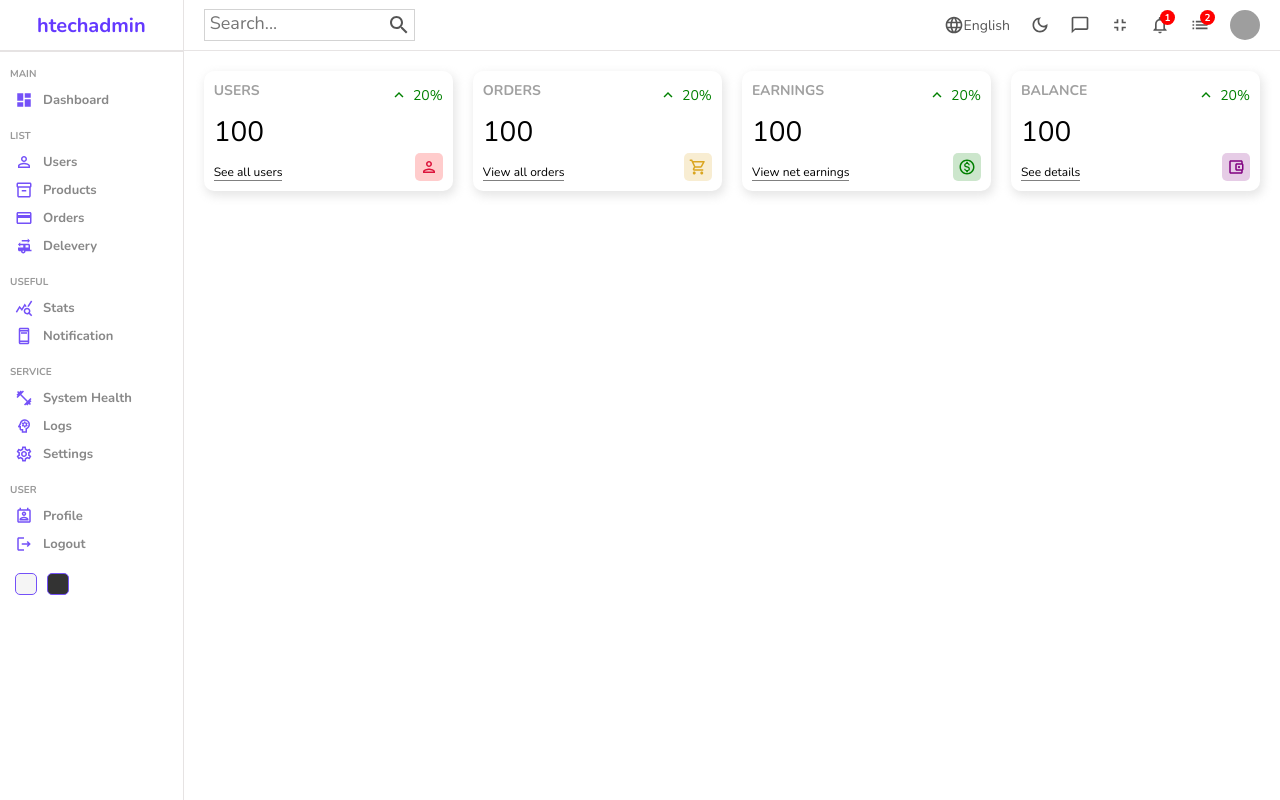
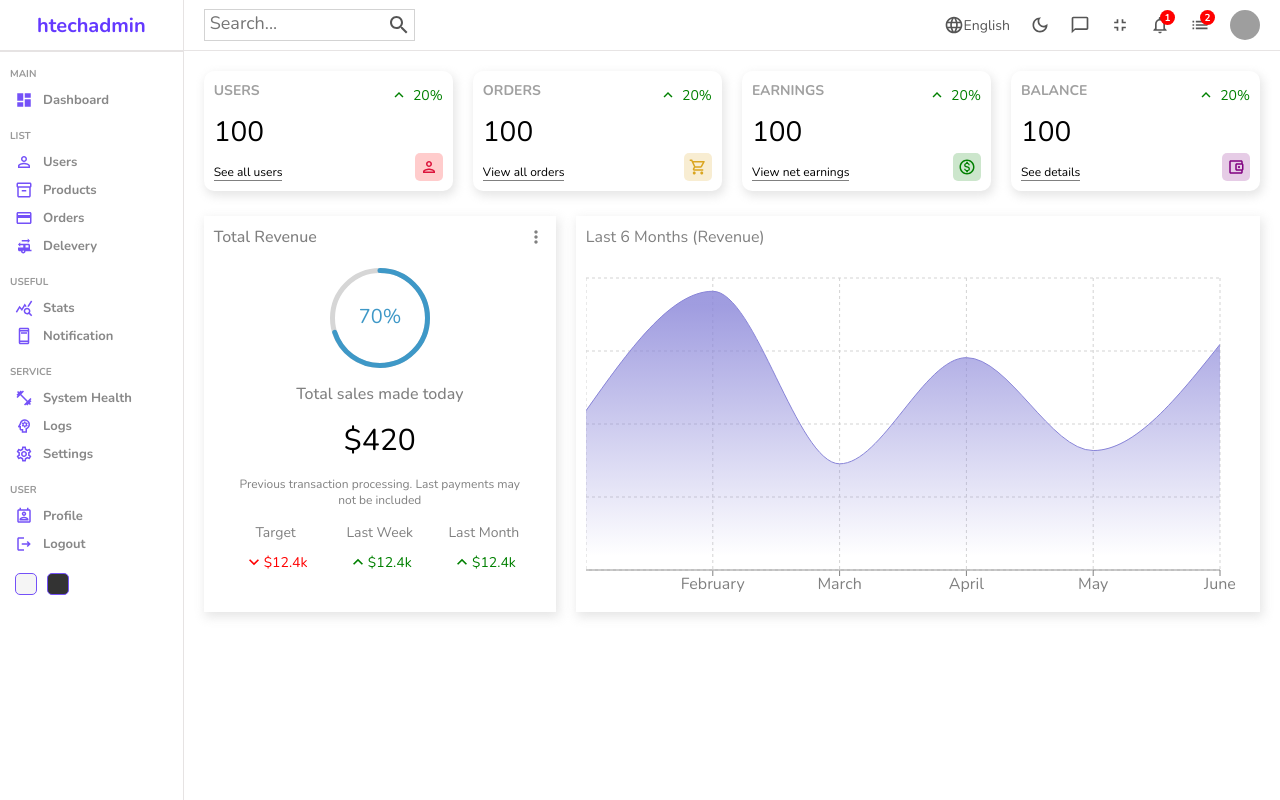
Before and after one commit to henry-49/htechadmin, a React (Create React App) app: page / in a window 1280 px wide. Built offline with nearby package versions, Linux system fonts and the light colour scheme; grey boxes are pictures that could not be loaded.

Commit message:
added chart, featured and custom styles

```diff
--- a/package.json
+++ b/package.json
@@ -11,9 +11,11 @@
     "@testing-library/react": "^13.1.1",
     "@testing-library/user-event": "^13.5.0",
     "react": "^18.1.0",
+    "react-circular-progressbar": "^2.0.4",
     "react-dom": "^18.1.0",
     "react-router-dom": "^6.3.0",
     "react-scripts": "5.0.1",
+    "recharts": "^2.1.9",
     "sass": "^1.51.0",
     "web-vitals": "^2.1.4"
   },
--- /dev/null
+++ b/src/components/chart/Chart.jsx
@@ -0,0 +1,39 @@
+import "./chart.scss";
+import { AreaChart, Area, XAxis, YAxis, CartesianGrid, Tooltip, ResponsiveContainer } from 'recharts';
+
+const data = [
+    { name: "January", Total: 1200 },
+    { name: "February", Total: 2100 },
+    { name: "March", Total: 800 },
+    { name: "April", Total: 1600 },
+    { name: "May", Total: 900 },
+    { name: "June", Total: 1700 },
+  ];
+
+const Chart = () => {
+
+        return (
+        <div className="chart">
+            <div className="title">Last 6 Months (Revenue)</div>
+ <ResponsiveContainer width="100%" aspect={2 / 1}>
+    <AreaChart width={730} height={250} data={data}
+  margin={{ top: 10, right: 30, left: 0, bottom: 0 }}>
+  <defs>
+    <linearGradient id="total" x1="0" y1="0" x2="0" y2="1">
+      <stop offset="5%" stopColor="#8884d8" stopOpacity={0.8}/>
+      <stop offset="95%" stopColor="#8884d8" stopOpacity={0}/>
+    </linearGradient>
+     </defs>
+    <XAxis dataKey="name" stroke="gray"/>
+
+    <CartesianGrid strokeDasharray="3 3" className="chartGrid"/>
+    <Tooltip />
+    <Area type="monotone" dataKey="Total" stroke="#8884d8" fillOpacity={1} fill="url(#total)" />
+    </AreaChart>
+      </ResponsiveContainer>
+            </div>
+        );
+
+}
+
+export default Chart;
--- /dev/null
+++ b/src/components/chart/chart.scss
@@ -0,0 +1,15 @@
+.chart{
+    flex: 4;
+    -webkit-box-shadow: 2px 4px 10px 1px rgba(0, 0, 0, 0.47);
+    box-shadow: 2px 4px 10px 1px rgba(201, 201, 201, 0.47);
+    padding: 10px;
+    color: gray;
+
+    .title {
+        margin-bottom: 20px;
+    }
+
+    .chartGrid{
+        stroke: lightgray;
+    }
+}
--- /dev/null
+++ b/src/components/featured/Featured.jsx
@@ -0,0 +1,56 @@
+import "./featured.scss";
+import MoreVertIcon from "@mui/icons-material/MoreVert";
+import { CircularProgressbar } from "react-circular-progressbar";
+import "react-circular-progressbar/dist/styles.css";
+import KeyboardArrowDownIcon from "@mui/icons-material/KeyboardArrowDown";
+import KeyboardArrowUpOutlinedIcon from "@mui/icons-material/KeyboardArrowUpOutlined";
+const Featured = () => {
+
+        return (
+            <div className="featured">
+               <div className="top">
+                   <h1 className="title">Total Revenue</h1>
+                   <MoreVertIcon fontSize="small"/>
+               </div>
+               <div className="bottom">
+                   <div className="featuredChart">
+                        <CircularProgressbar value={70} text={"70%"}  strokeWidth={5}/>
+                   </div>
+                   <p className="title">Total sales made today</p>
+                   <p className="amount">$420</p>
+                   <p className="desc">
+                       Previous transaction processing. Last payments may not be included
+                   </p>
+
+                   <div className="summary">
+                       <div className="item">
+                           <div className="itemTitle">Target</div>
+                           <div className="itemResult negetive">
+                                <KeyboardArrowDownIcon fontSize="small"/>
+                               <div className="resultAmount">$12.4k</div>
+                           </div>
+                       </div>
+
+                       <div className="item">
+                           <div className="itemTitle">Last Week</div>
+                           <div className="itemResult positive">
+                                <KeyboardArrowUpOutlinedIcon fontSize="small"/>
+                               <div className="resultAmount">$12.4k</div>
+                           </div>
+                       </div>
+
+                       <div className="item">
+                           <div className="itemTitle">Last Month</div>
+                           <div className="itemResult positive">
+                                <KeyboardArrowUpOutlinedIcon fontSize="small"/>
+                               <div className="resultAmount">$12.4k</div>
+                           </div>
+                       </div>
+                   </div>
+               </div>
+            </div>
+        );
+
+}
+
+export default Featured;
--- /dev/null
+++ b/src/components/featured/featured.scss
@@ -0,0 +1,78 @@
+.featured{
+    flex:2;
+    -webkit-box-shadow: 2px 4px 10px 1px rgba(0, 0, 0, 0.47);
+    box-shadow: 2px 4px 10px 1px rgba(201, 201, 201, 0.47);
+    padding: 10px;
+   .top {
+       display: flex;
+       align-items: center;
+       justify-content: space-between;
+       color: gray;
+
+       .title {
+           font-size: 16px;
+           font-weight: 500;
+       }
+   }
+
+   .bottom {
+       padding: 20px;
+       display: flex;
+       flex-direction: column;
+       align-items: center;
+       justify-content: center;
+       gap: 15px;
+
+       .featuredChart {
+           width: 100px;
+           height: 100px;
+       }
+
+       .title {
+           font-weight: 500;
+           color: gray;
+       }
+
+       .amount {
+           font-size: 30px;
+       }
+
+       .desc {
+           font-weight: 300;
+           font-size: 12px;
+           color: gray;
+           text-align: center;
+       }
+
+       .summary {
+           width: 100%;
+           display: flex;
+           align-items: center;
+           justify-content: space-between;
+
+           .item {
+              text-align: center;
+
+              .itemTitle {
+                  font-size: 14px;
+                  color: gray;
+              }
+
+              .itemResult {
+                  display: flex;
+                  align-items: center;
+                  margin: 10px;
+                  font-size: 14px;
+
+
+                  &.positive {
+                      color: green;
+                  }
+                  &.negetive {
+                      color: red;
+                  }
+              }
+           }
+       }
+   }
+}
--- a/src/pages/home/Home.jsx
+++ b/src/pages/home/Home.jsx
@@ -1,4 +1,6 @@
 import React from 'react';
+import Chart from '../../components/chart/Chart';
+import Featured from '../../components/featured/Featured';
 import Navbar from '../../components/navbar/Navbar';
 import Sidebar from '../../components/sidebar/Sidebar';
 import Widget from '../../components/widget/Widget';
@@ -18,6 +20,11 @@
                        <Widget type="earning"/>
                        <Widget type="balance"/>
                    </div>
+
+                   <div className="charts">
+                      <Featured />
+                      <Chart />
+                   </div>
                </div>
             </div>
         );
--- a/src/pages/home/home.scss
+++ b/src/pages/home/home.scss
@@ -5,10 +5,13 @@
     .homeContainer {
         flex: 6;
 
-        .widgets {
+        .widgets, .charts {
             display: flex;
             padding: 20px;
             gap: 20px;
         }
+        .charts {
+            padding: 5px 20px;
+        }
     }
 }
```
Also changed, not shown: 1 other file (tests, documents, lock files or other folders).
